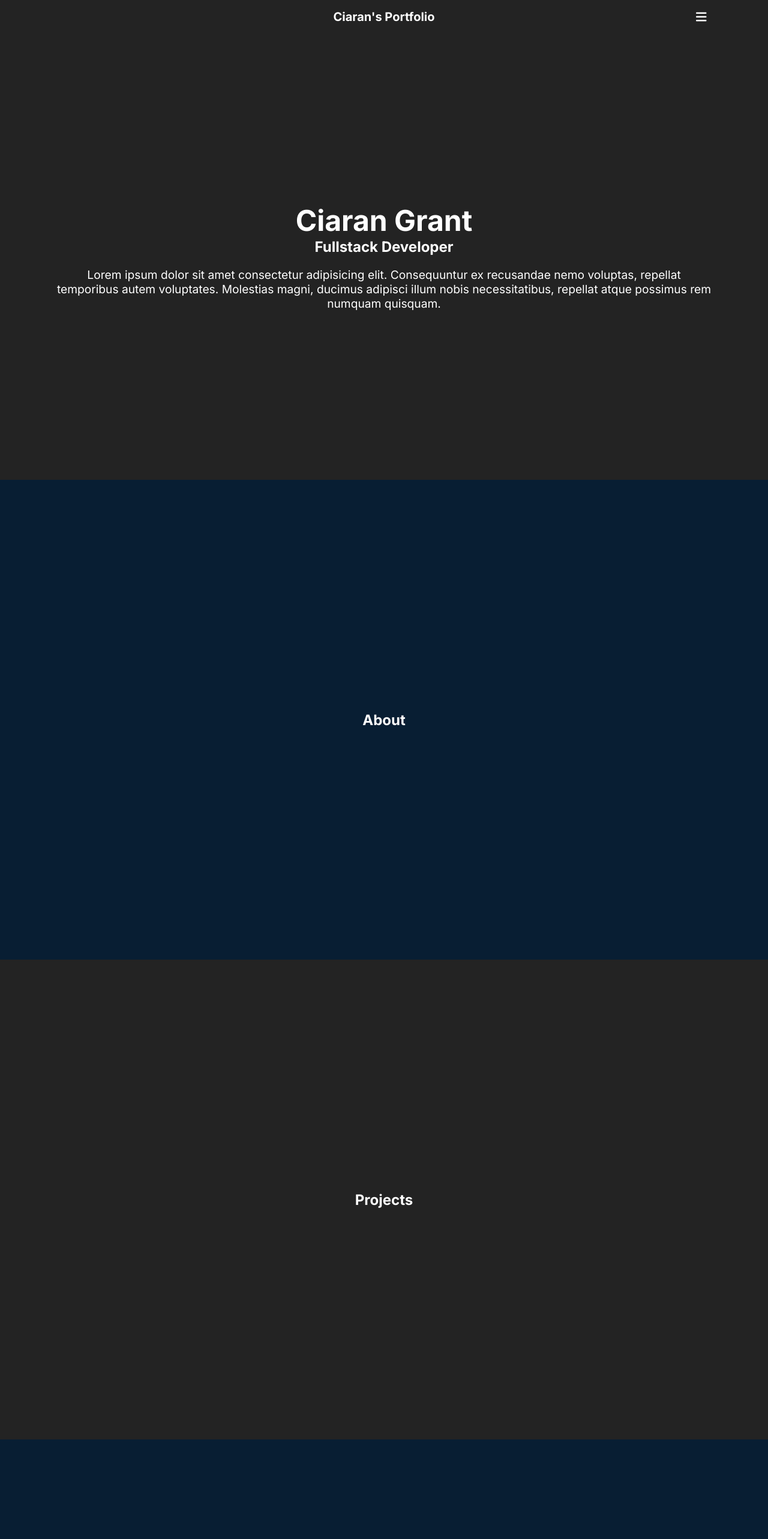
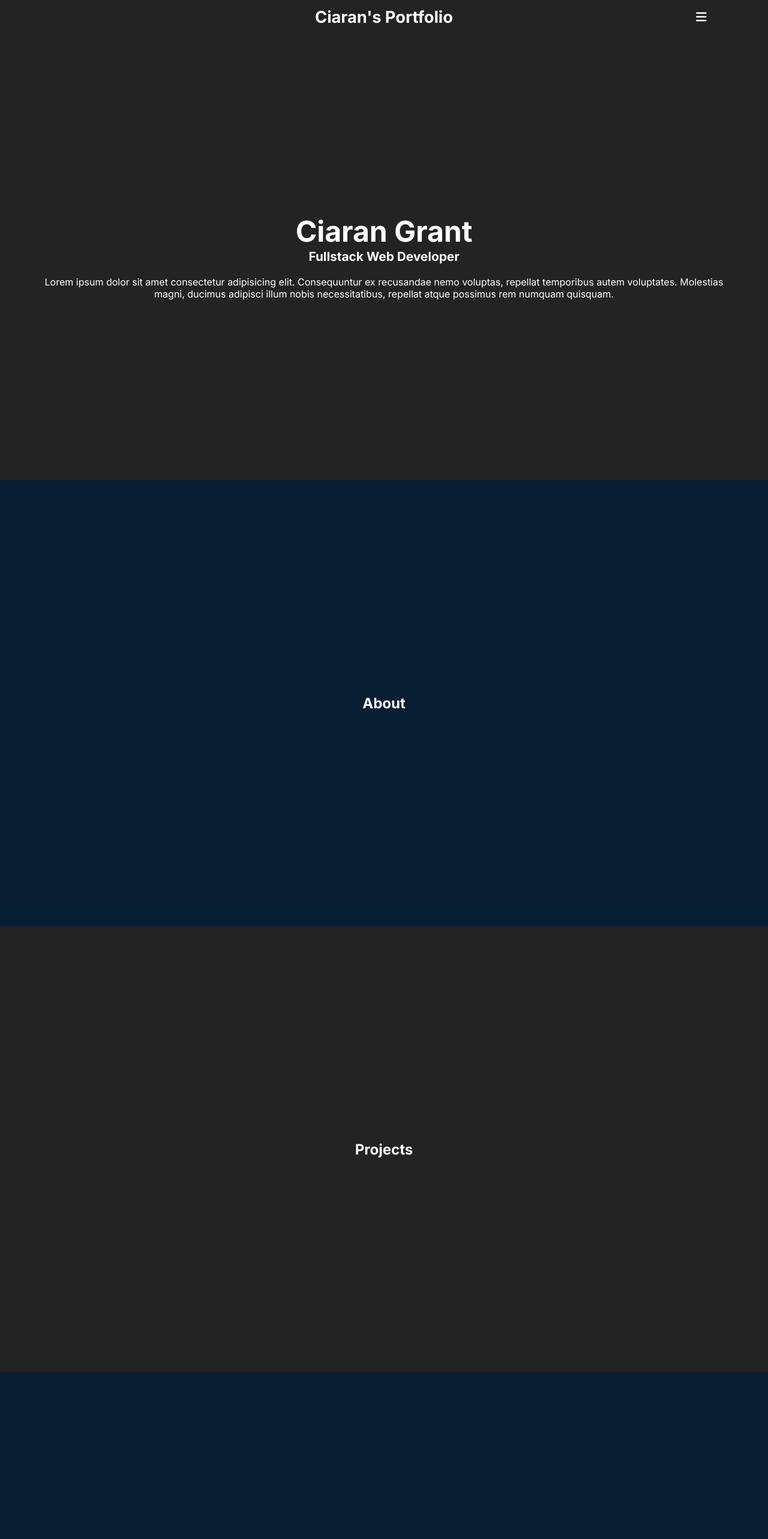
Before and after one commit to CiaranRG/PortfolioSite, a React app in the folder Frontend/: page / in a window 1280 px wide. Shown: the top 2566 px of the page at 60% size. Built offline with nearby package versions, Linux system fonts and the light colour scheme; the HTML template or start-up script is replaced by a standard one.

Commit message:
navbar fully responsive

```diff
--- a/Frontend/src/App.scss
+++ b/Frontend/src/App.scss
@@ -60,6 +60,17 @@ $font-color: $color3;
   width: 100vw;
 }
 
+@mixin section-setup {
+  display: flex;
+  flex-direction: column;
+  flex-wrap: wrap;
+  justify-content: center;
+  align-items: center;
+  text-align: center;
+  padding: 5%;
+  @include main-content;
+}
+
 // Adding this in to take care of the space left by making the nav fixed
 .dummyDiv {
   height: $nav-height;
--- a/Frontend/src/Footer/Footer.scss
+++ b/Frontend/src/Footer/Footer.scss
@@ -7,8 +7,8 @@
     align-items: center;
     background-color: $color1;
     padding: 2%;
-    border-top: 2px solid black;
-    height: 15vh;
+    // border-top: 2px solid black;
+    height: 10vh;
     .backToTopDiv{
         font-size: 0.8rem;
         a{
--- a/Frontend/src/MainPage/MainPage.scss
+++ b/Frontend/src/MainPage/MainPage.scss
@@ -5,55 +5,49 @@
     flex-direction: column;
     flex-wrap: wrap;
     overflow: hidden;
+
     .sectionHome {
-        display: flex;
-        flex-direction: column;
-        flex-wrap: wrap;
-        justify-content: center;
-        align-items: center;
-        text-align: center;
-        padding: 5%;
-        @include main-content;
-        .homeHeader{
+        @include section-setup;
+        .homeHeader {
             font-size: 3rem;
             font-weight: 700;
         }
-        .homeSubheader{
-            font-size: 1.5rem;
+
+        .homeSubheader {
+            font-size: 1.3rem;
             font-weight: 700;
             margin-bottom: 20px;
         }
-        .homeParagraph{
-            font-size: 1.2rem;
+
+        .homeParagraph {
+            font-size: 1rem;
+        }
+        @media (min-width: 1400px) {
+            .homeHeader {
+                font-size: 7rem;
+            }
+
+            .homeSubheader {
+                font-size: 3rem;
+            }
+
+            .homeParagraph {
+                font-size: 2rem;
+            }
         }
     }
 
     .sectionAbout {
-        display: flex;
-        flex-direction: column;
-        flex-wrap: wrap;
-        height: 100vh;
-        width: 100%;
-        @include flex-center;
+        @include section-setup;
         background-color: $color2;
     }
 
     .sectionProjects {
-        display: flex;
-        flex-direction: column;
-        flex-wrap: wrap;
-        height: 100vh;
-        width: 100%;
-        @include flex-center;
+        @include section-setup;
     }
 
     .sectionContact {
-        display: flex;
-        flex-direction: column;
-        flex-wrap: wrap;
-        height: 100vh;
-        width: 100%;
-        @include flex-center;
+        @include section-setup;
         background-color: $color2;
     }
 }
--- a/Frontend/src/MainPage/MainPage.tsx
+++ b/Frontend/src/MainPage/MainPage.tsx
@@ -6,7 +6,7 @@ export default function MainPage() {
             <main className="mainPageContent">
                 <section className='sectionHome'>
                     <p className='homeHeader'>Ciaran Grant</p>
-                    <p className='homeSubheader'>Fullstack Developer</p>
+                    <p className='homeSubheader'>Fullstack Web Developer</p>
                     <p className='homeParagraph'>Lorem ipsum dolor sit amet consectetur adipisicing elit. Consequuntur ex recusandae nemo voluptas, repellat temporibus autem voluptates. Molestias magni, ducimus adipisci illum nobis necessitatibus, repellat atque possimus rem numquam quisquam.</p>
                 </section>
                 <section className='sectionAbout'>
--- a/Frontend/src/Navbar/Navbar.scss
+++ b/Frontend/src/Navbar/Navbar.scss
@@ -32,6 +32,11 @@ nav {
             .hidden{
                 display: none;
             }
+            a{
+                text-decoration: none;
+                color: $color3;
+                font-size: 1.3rem;
+            }
         }
 
         .rightNav {
@@ -59,14 +64,14 @@ nav {
             max-width: 100vw;
             width: 60%;
             background: transparent;
-            justify-content: space-evenly;
+            justify-content: center;
+            gap: 3%;
             height: 5%;
             transition: right 0.5s ease;
             z-index: 1000;
             // border: 2px solid $color3;
             top: 1%;
             border-radius: 10px;
-            font-size: 0.8rem;
             transition: 0.5s;
 
             &.active {
@@ -78,6 +83,7 @@ nav {
                 text-decoration: none;
                 color: $color3;
                 font-weight: 700;
+                font-size: 0.8rem;
             }
 
             a:hover {
@@ -87,6 +93,48 @@ nav {
     }
 
     &.addBackground {
-        background-color: rgba(0, 0, 0, 0.5);
+        background-color: rgba(0, 0, 0, 1);
+    }
+    @media (min-width: 576px) {
+        .navDiv{
+            .leftNav{
+                a{
+                    font-size: 1.5rem;
+                }
+            }
+            .menuContent {
+                a {
+                    font-size: 1rem;
+                }
+            }
+        }
+    }
+    @media (min-width: 768px) {
+        .navDiv{
+            .leftNav{
+                a{
+                    font-size: 1.7rem;
+                }
+            }
+            .menuContent {
+                a {
+                    font-size: 1.2rem;
+                }
+            }
+        }
+    }
+    @media (min-width: 1400px) {
+        .navDiv{
+            .leftNav{
+                a{
+                    font-size: 1.8rem;
+                }
+            }
+            .menuContent {
+                a {
+                    font-size: 1.2rem;
+                }
+            }
+        }
     }
 }
--- a/Frontend/src/Navbar/Navbar.tsx
+++ b/Frontend/src/Navbar/Navbar.tsx
@@ -18,8 +18,9 @@ export default function Navbar() {
     const handleScroll = () => {
         // Top 5% of the viewport height
         const scrollThreshold = window.innerHeight * 0.005;
+        // The value stored in the variable will either be true or false
         const shouldBeColored = window.scrollY > scrollThreshold;
-
+        // We can then use that variable to decide if addClass should be true or false
         setAddClass(shouldBeColored);
     };
 
@@ -38,7 +39,7 @@ export default function Navbar() {
         <nav className={`menuContent ${addClass ? 'addBackground' : ''}`}>
             <div className='navDiv'>
                 <div className='leftNav'>
-                    <a className={`${!isNavOpen ? '' : 'hidden'}`}>Ciaran's Portfolio</a>
+                    <Link to={'/'} className={`${isNavOpen ? 'hidden' : ''}`}>Ciaran's Portfolio</Link>
                 </div>
                 <div className='rightNav'>
                     <div className='navBurgerIcon' onClick={openNav}>
@@ -46,7 +47,7 @@ export default function Navbar() {
                     </div>
                     {isNavOpen && (
                         <div className={`menuContent ${isNavOpen ? 'active' : ''}`}>
-                            <Link to={'/SectionOne'}>Home</Link>
+                            <Link to={'/'}>Home</Link>
                             <Link to={'/SectionOne'}>About</Link>
                             <Link to={'/SectionOne'}>Projects</Link>
                             <Link to={'/SectionOne'}>Contact</Link>
```
